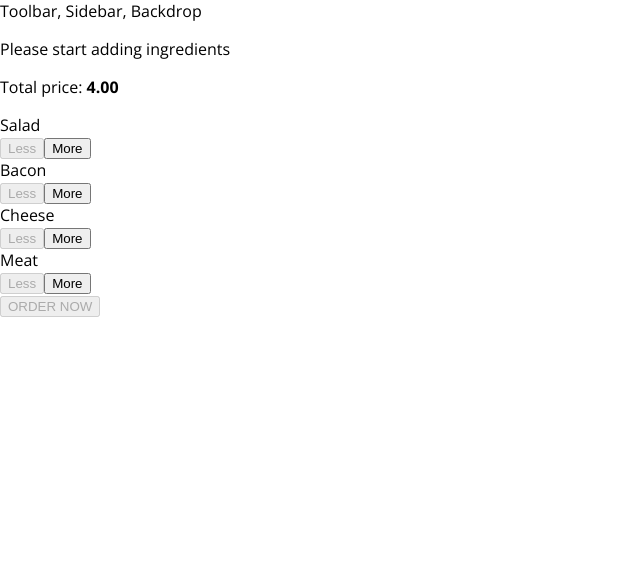
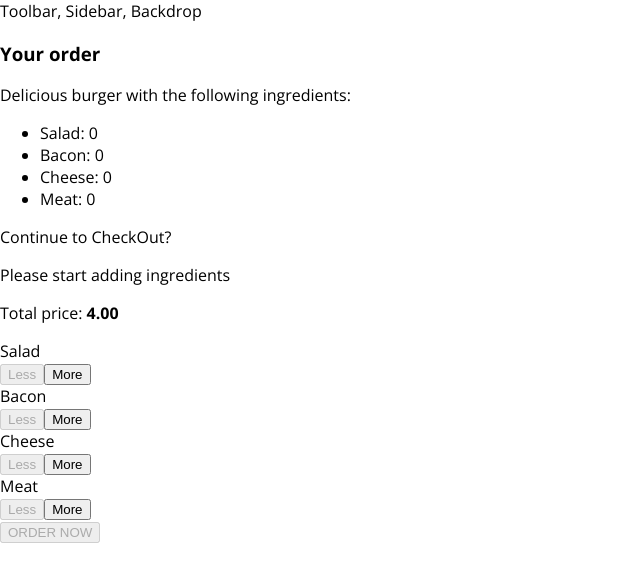
Before and after one commit to katarinish/burger-builder_React, a React app: page / in a window 1280 px wide. Shown: the top 582 px of the page, without its empty margins (0-640 px from the left). Built offline with nearby package versions, Linux system fonts and the light colour scheme.

Commit message:
Order burger modal window

```diff
--- a/src/components/Burger/BuildControls/BuildControls.js
+++ b/src/components/Burger/BuildControls/BuildControls.js
@@ -28,7 +28,8 @@ const buildControls = (props) => {
             ))}
             <button
                 className={styles.OrderButton}
-                disabled={!props.isPurchasable} >ORDER NOW</button>
+                disabled={!props.isPurchasable}
+                onClick={props.orderBurger} >ORDER NOW</button>
         </div>
     );
 }
--- /dev/null
+++ b/src/components/Burger/OrderSummary/OrderSummary.js
@@ -0,0 +1,31 @@
+import React from 'react';
+
+import Aux from '../../../hoc/Aux';
+
+const orderSummary = (props) => {
+    const ingredientsSummary = [];
+    const ingredients = props.ingredients;
+    for (let ing in ingredients) {
+        const ingredient = (
+            <li key={ing}>
+                <span style={{textTransform: 'capitalize'}}>{ing}: {ingredients[ing]}</span>
+            </li>
+        );
+
+        ingredientsSummary.push(ingredient);
+    }
+
+    return (
+        <Aux>
+            <h3>Your order</h3>
+            <p>Delicious burger with the following ingredients: </p>
+            <ul>
+                {ingredientsSummary}
+            </ul>
+            <p>Continue to CheckOut?</p>
+
+        </Aux>
+    )
+}
+
+export default orderSummary;
--- /dev/null
+++ b/src/components/UI/Modal/Modal.css
@@ -0,0 +1,27 @@
+.Modal {
+    position: fixed;
+    transform: translateY(0);
+    opacity: 1;
+    z-index: 500;
+    background-color: white;
+    width: 70%;
+    border: 1px solid #ccc;
+    box-shadow: 1px 1px 1px black;
+    padding: 16px;
+    left: 15%;
+    top: 30%;
+    box-sizing: border-box;
+    transition: all 0.3s ease-out;
+}
+
+.hidden {
+    transform: translateY(-100vh);
+    opacity: 0;
+}
+
+@media (min-width: 600px) {
+    .Modal {
+        width: 500px;
+        left: calc(50% - 250px);
+    }
+}
--- /dev/null
+++ b/src/components/UI/Modal/Modal.js
@@ -0,0 +1,14 @@
+import React from 'react';
+
+import styles from './Modal.css';
+
+const Modal = (props) => {
+    return (
+        <div
+            className={`${styles.Modal} ${!props.isShown ? styles.hidden : ''}`}>
+            {props.children}
+        </div>
+    );
+}
+
+export default Modal;
--- a/src/containers/BurgerBuilder/BurgerBuilder.js
+++ b/src/containers/BurgerBuilder/BurgerBuilder.js
@@ -2,7 +2,9 @@ import React, { Component } from 'react';
 
 import Burger from '../../components/Burger/Burger';
 import BuildControls from '../../components/Burger/BuildControls/BuildControls';
+import OrderSummary from '../../components/Burger/OrderSummary/OrderSummary';
 import Aux from '../../hoc/Aux';
+import Modal from '../../components/UI/Modal/Modal';
 
 const INGREDIENT_PRICES = {
     salad: 0.5,
@@ -21,6 +23,7 @@ export default class BurgerBuilder extends Component {
         },
         totalPrice: 4,
         purchasable: false,
+        purchasing: false,
     };
 
     _updateTotalPrice = (ingredient, type, count = 1) => {
@@ -90,19 +93,28 @@ export default class BurgerBuilder extends Component {
         this._updatePurchasableState(updatedIngredients);
     }
 
+    orderBurgerHandler = () => {
+        this.setState({
+            purchasing: true,
+        });
+    }
 
     render() {
         const disabledIngrInfo = this._getDisabledInfo();
 
         return (
             <Aux>
+                <Modal isShown={this.state.purchasing}>
+                    <OrderSummary ingredients={this.state.ingredients} />
+                </Modal>
                 <Burger ingredients={this.state.ingredients}/>
                 <BuildControls
                     handleAddIngredient={this.addIngredientHandler}
                     handleRemoveIngredient={this.removeIngredientHandler}
                     disabledIngrInfo={disabledIngrInfo}
                     totalPrice={this.state.totalPrice}
-                    isPurchasable={this.state.purchasable}/>
+                    isPurchasable={this.state.purchasable}
+                    orderBurger={this.orderBurgerHandler} />
             </Aux>
         )
     }
```
Also changed, not shown: src/components/UI/Backdrop/Backdrop.js (added, +11 -0 lines).
